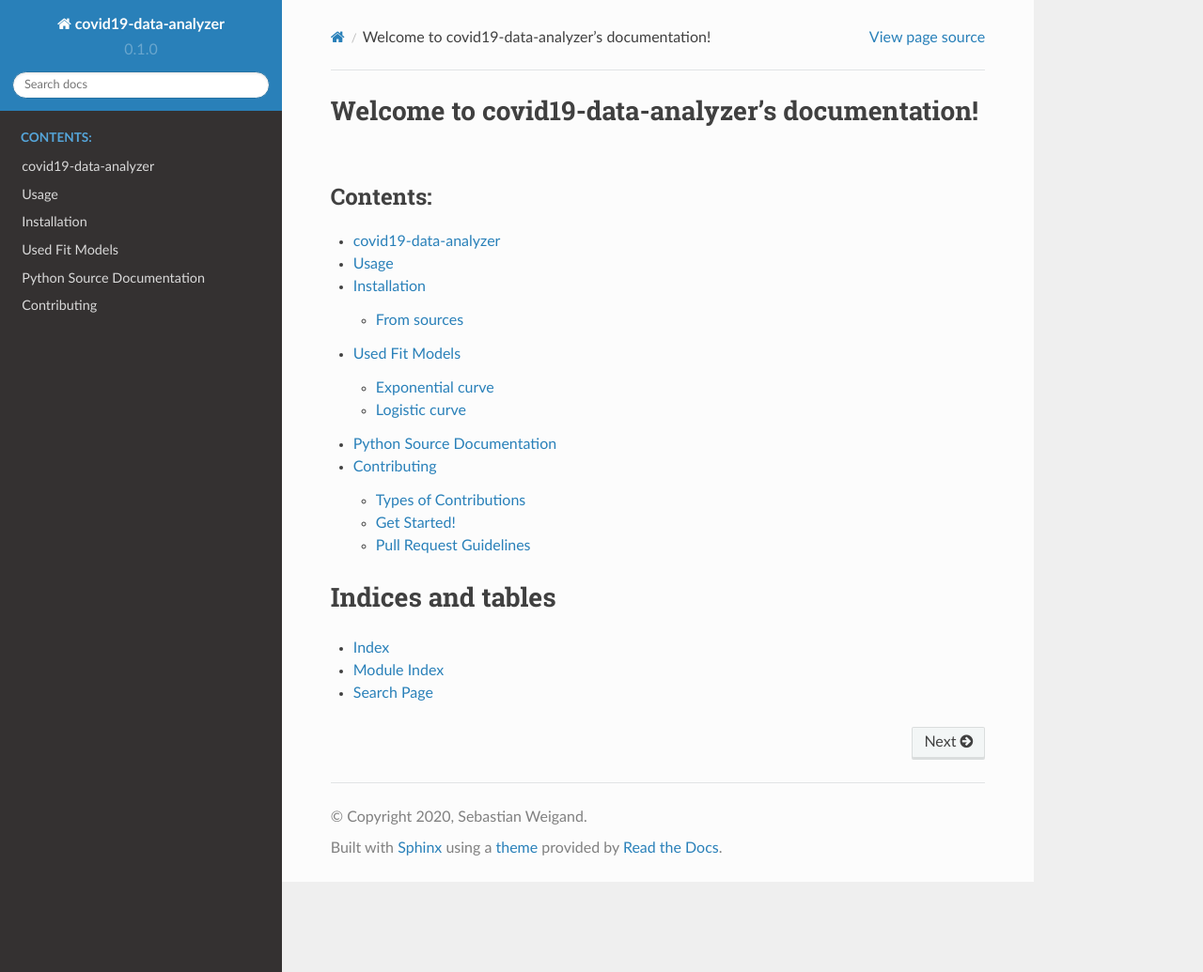
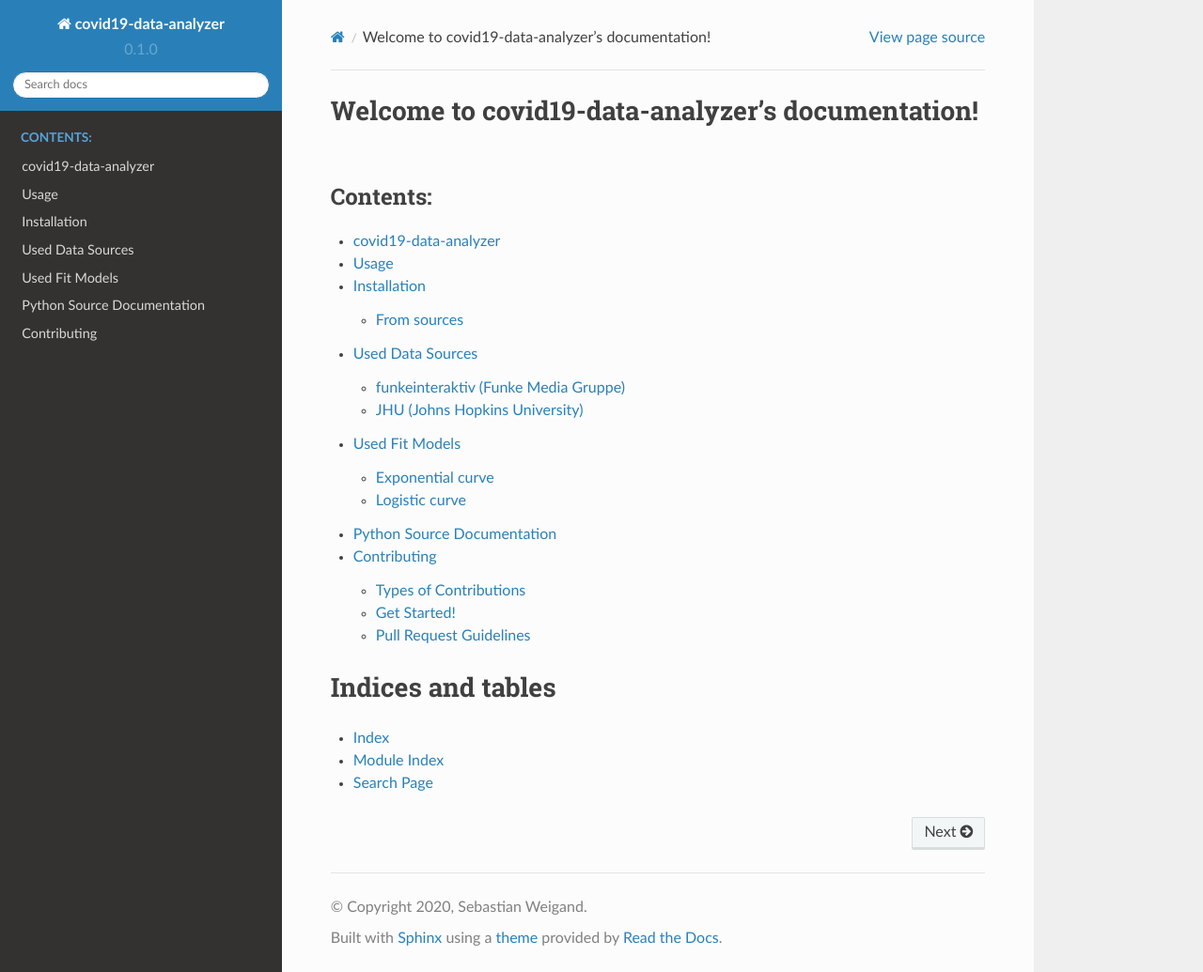
Before and after one commit to s-weigand/covid19-data-analyser, a Sphinx documentation site: the page built from docs/index.rst, in a window 1280 px wide and 1035 px high. Shown: the whole window at 94% size. Built offline with Sphinx 7.4.7 and the Read the Docs theme 2.0.0, drawn with Linux system fonts in a browser that asks for light colours; formulas are drawn with MathJax 3.

Commit message:
included used_data_sources file in the docs

```diff
--- a/docs/index.rst
+++ b/docs/index.rst
@@ -7,6 +7,7 @@ Welcome to covid19-data-analyzer's documentation!
 
    readme
    installation
+   used_data_sources
    used_models
    python_source_docs
    contributing
```
